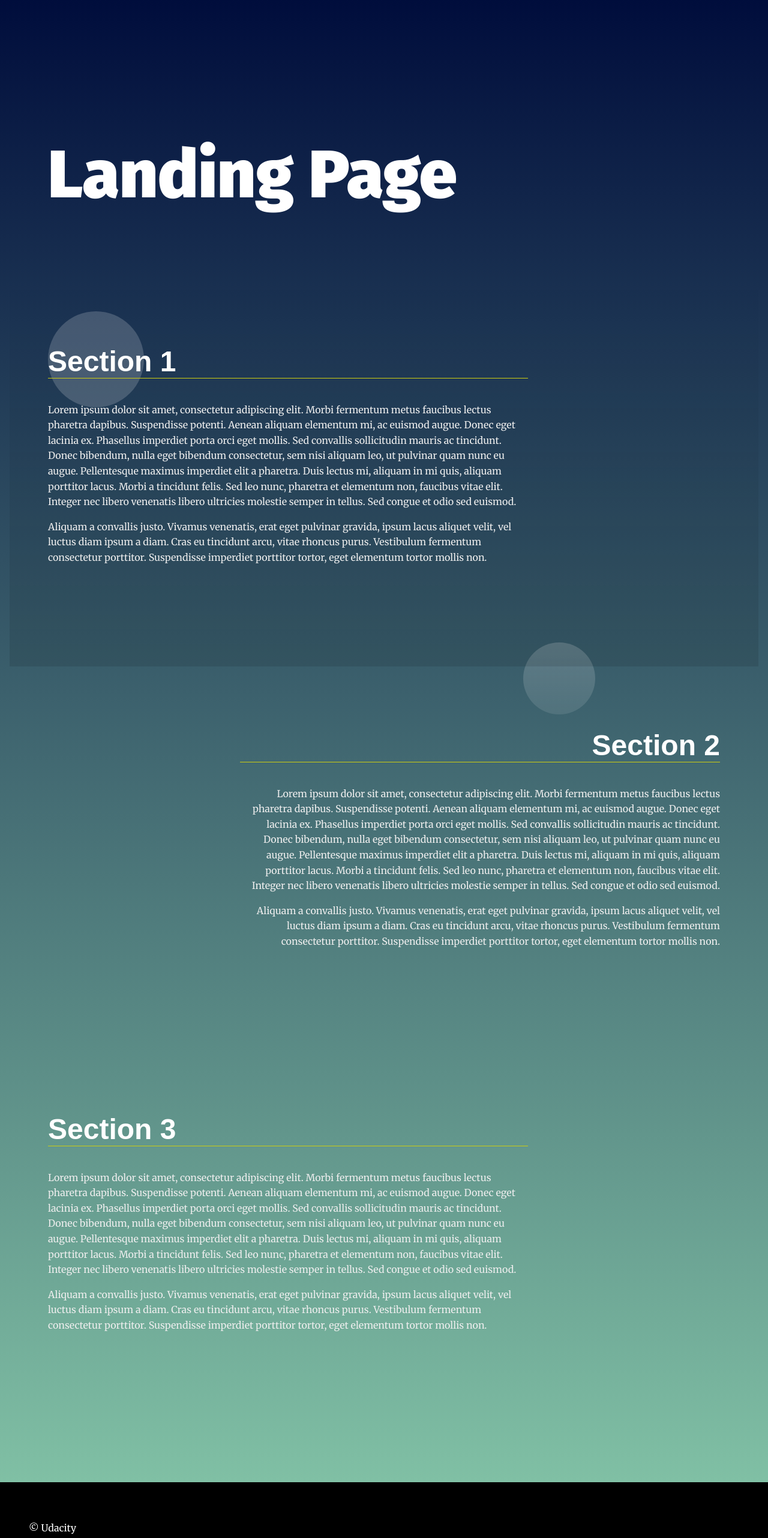
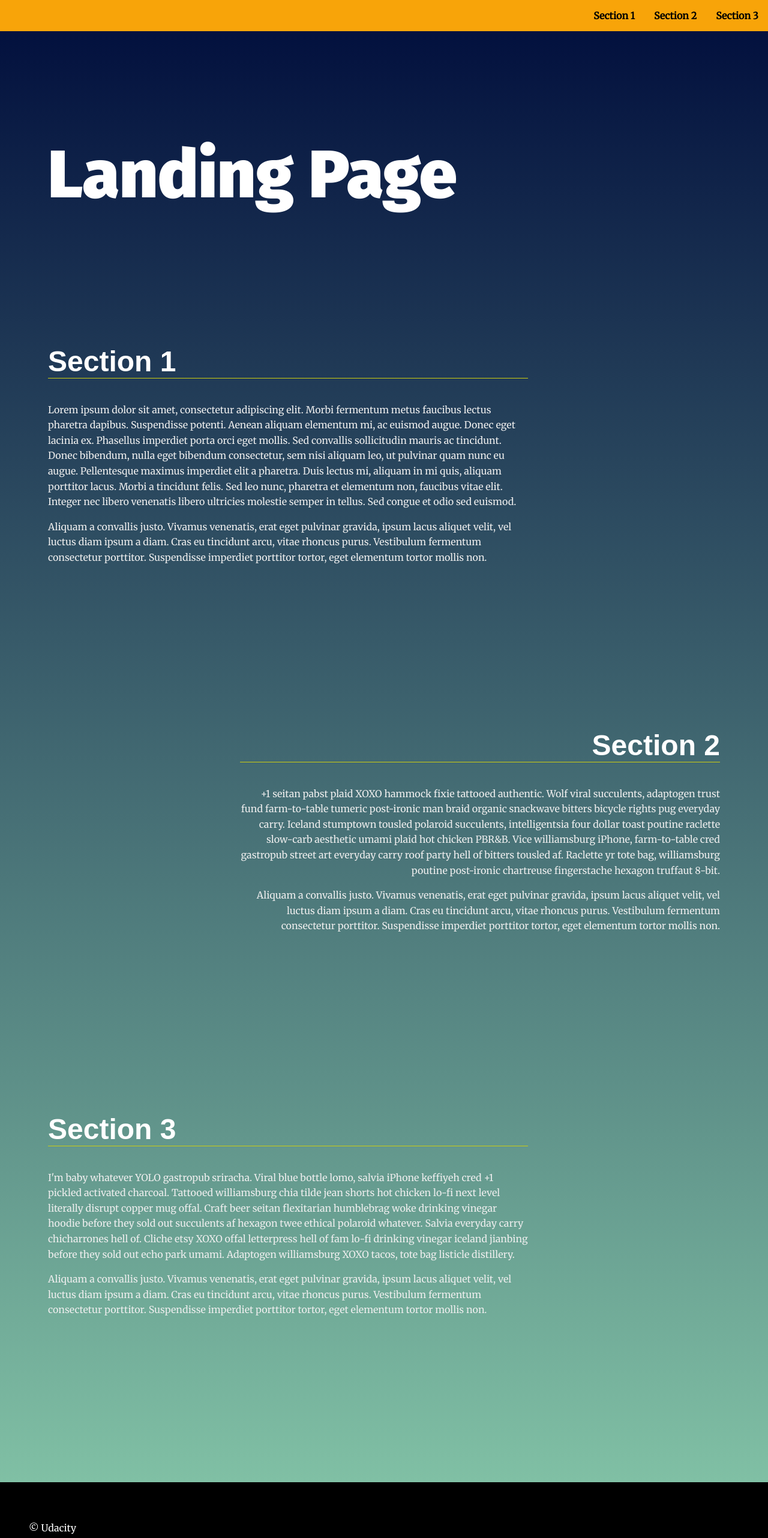
Before and after one commit to augustusCade/project2, a plain HTML site: page index.html in a window 1280 px wide. Shown: the whole page at 60% size. Drawn offline with Linux system fonts and the light colour scheme.

Commit message:
version 1 rewrite

```diff
--- a/css/styles.css
+++ b/css/styles.css
@@ -8,25 +8,29 @@
  *
 */
 
+/* ---- Base Rules ---- */
 
-/* ---- Base Rules ---- */
 body {
-    background: rgb(136,203,171);
-    background: linear-gradient(0deg, rgba(136,203,171,1) 0%, rgba(0,13,60,1) 100%);
+    background: rgb(136, 203, 171);
+    background: linear-gradient(
+      0deg,
+      rgba(136, 203, 171, 1) 0%,
+      rgba(0, 13, 60, 1) 100%
+    );
     margin: 0;
-    font-family: 'Merriweather', serif;
+    font-family: "Merriweather", serif;
     color: #fff;
   }
 
+  /* Typeography General*/
 
-/* Typeography General*/
   h1 {
-    font-family: 'Fira Sans', sans-serif;
+    font-family: "Fira Sans", sans-serif;
     font-size: 3em;
     margin: 2em 1rem;
   }
 
-@media only screen and (min-width: 35em){
+  @media only screen and (min-width: 35em) {
     h1 {
       font-size: 7em;
       margin: 2em 4rem 1em;
@@ -35,7 +39,7 @@ h1 {
 
   h2 {
     border-bottom: 1px solid #cc1;
-    font-family: 'Oxygen', Sans-Serif;
+    font-family: "Oxygen", Sans-Serif;
     font-size: 3em;
     color: #fff;
   }
@@ -46,6 +50,7 @@ p {
   }
 
   /* ---- Layout Rules ---- */
+
   main {
     margin: 10vh 1em 10vh;
   }
@@ -60,11 +65,12 @@ section {
     min-height: 80vh;
   }
 
-
   /* ---- Module Rules ---- */
 
   /* Navigation Styles*/
+
   .navbar__menu ul {
+    background-color: rgb(248, 164, 9);
     padding-left: 0;
     margin: 0;
     text-align: right;
@@ -83,12 +89,35 @@ section {
   }
 
   .navbar__menu .menu__link:hover {
-    background: #333;
+    background: rgba(190, 76, 10, 0.599);
     color: #fff;
     transition: ease 0.3s all;
   }
 
+  .navbar__menu .active {
+    color: #fff;
+    background: rgba(124, 47, 2, 0.599);
+    transition: ease 0.3s all;
+  }
+
+  @media only screen and (max-width: 420px) {
+    .navbar__menu {
+      width: 100%;
+      display: flex;
+      flex-direction: column;
+    }
+
+    .navbar__menu ul {
+      font-size: 0.5em;
+    }
+
+    .navbar__menu .menu__link {
+      padding: 1em 0.6em;
+    }
+  }
+
   /* Header Styles */
+
   .page__header {
     background: #fff;
     position: fixed;
@@ -98,25 +127,27 @@ section {
   }
 
   /* Footer Styles */
+
   .page__footer {
     background: #000;
     padding: 3em;
     color: #fff;
   }
 
-.page__footer p{
+  .page__footer p {
     color: #fff;
   }
 
+  /* ---- Theme Rules ---- */
 
-/* ---- Theme Rules ---- */
   /* Landing Container Styles */
+
   .landing__container {
     padding: 1em;
     text-align: left;
   }
 
-@media only screen and (min-width: 35em){
+  @media only screen and (min-width: 35em) {
     .landing__container {
       max-width: 50em;
       padding: 4em;
@@ -130,10 +161,13 @@ section:nth-of-type(even) .landing__container {
   }
 
   /* Background Circles */
+
   /* Note that background circles are created with psuedo elements before and after */
+
   /* Circles appear to be random do to use of :nth-of-type psuedo class */
+
   section:nth-of-type(odd) .landing__container::before {
-    content: '';
+    content: "";
     background: rgba(255, 255, 255, 0.187);
     position: absolute;
     z-index: -5;
@@ -145,9 +179,13 @@ section:nth-of-type(odd) .landing__container::before {
   }
 
   section:nth-of-type(even) .landing__container::before {
-    content: '';
-    background: rgb(255,255,255);
-    background: linear-gradient(0deg, rgba(255,255,255,.1) 0%, rgba(255,255,255,.2) 100%);
+    content: "";
+    background: rgb(255, 255, 255);
+    background: linear-gradient(
+      0deg,
+      rgba(255, 255, 255, 0.1) 0%,
+      rgba(255, 255, 255, 0.2) 100%
+    );
     position: absolute;
     top: 3em;
     right: 3em;
@@ -160,9 +198,13 @@ section:nth-of-type(even) .landing__container::before {
   }
 
   section:nth-of-type(3n) .landing__container::after {
-    content: '';
-    background: rgb(255,255,255);
-    background: linear-gradient(0deg, rgba(255,255,255,.1) 0%, rgba(255,255,255,.2) 100%);
+    content: "";
+    background: rgb(255, 255, 255);
+    background: linear-gradient(
+      0deg,
+      rgba(255, 255, 255, 0.1) 0%,
+      rgba(255, 255, 255, 0.2) 100%
+    );
     position: absolute;
     right: 0;
     bottom: 0;
@@ -175,9 +217,13 @@ section:nth-of-type(3n) .landing__container::after {
   }
 
   section:nth-of-type(3n + 1) .landing__container::after {
-    content: '';
-    background: rgb(255,255,255);
-    background: linear-gradient(0deg, rgba(255,255,255,.1) 0%, rgba(255,255,255,.2) 100%);
+    content: "";
+    background: rgb(255, 255, 255);
+    background: linear-gradient(
+      0deg,
+      rgba(255, 255, 255, 0.1) 0%,
+      rgba(255, 255, 255, 0.2) 100%
+    );
     position: absolute;
     right: 20vw;
     bottom: -5em;
@@ -189,13 +235,19 @@ section:nth-of-type(3n + 1) .landing__container::after {
     transition: ease 0.5s all;
   }
 
+  /* ---- Theme State Rules ---- */
 
-/* ---- Theme State Rules ---- */
   /* Section Active Styles */
+
   /* Note: your-active-class class is applied through javascript. You should update the class here and in the index.html to what you set in your javascript file.  */
+
   section.your-active-class {
     background: rgb(0, 0, 0);
-    background: linear-gradient(0deg, rgba(0, 0, 0, 0.1) 0%, rgba(0, 0, 0, 0) 100%);
+    background: linear-gradient(
+      0deg,
+      rgba(0, 0, 0, 0.1) 0%,
+      rgba(0, 0, 0, 0) 100%
+    );
   }
 
   section.your-active-class .landing__container::before {
@@ -209,15 +261,12 @@ section.your-active-class .landing__container::after {
   }
 
   /* Section Active Styles Keyframe Animations */
+
   @keyframes rotate {
     from {
-		transform: rotate(0deg)
-		           translate(-1em)
-		           rotate(0deg);
+      transform: rotate(0deg) translate(-1em) rotate(0deg);
     }
     to {
-		transform: rotate(360deg)
-		           translate(-1em)
-		           rotate(-360deg);
+      transform: rotate(360deg) translate(-1em) rotate(-360deg);
     }
   }
--- a/index.html
+++ b/index.html
@@ -37,7 +37,7 @@
     <section id="section2" data-nav="Section 2">
       <div class="landing__container">
         <h2>Section 2</h2>
-        <p>Lorem ipsum dolor sit amet, consectetur adipiscing elit. Morbi fermentum metus faucibus lectus pharetra dapibus. Suspendisse potenti. Aenean aliquam elementum mi, ac euismod augue. Donec eget lacinia ex. Phasellus imperdiet porta orci eget mollis. Sed convallis sollicitudin mauris ac tincidunt. Donec bibendum, nulla eget bibendum consectetur, sem nisi aliquam leo, ut pulvinar quam nunc eu augue. Pellentesque maximus imperdiet elit a pharetra. Duis lectus mi, aliquam in mi quis, aliquam porttitor lacus. Morbi a tincidunt felis. Sed leo nunc, pharetra et elementum non, faucibus vitae elit. Integer nec libero venenatis libero ultricies molestie semper in tellus. Sed congue et odio sed euismod.</p>
+        <p>+1 seitan pabst plaid XOXO hammock fixie tattooed authentic. Wolf viral succulents, adaptogen trust fund farm-to-table tumeric post-ironic man braid organic snackwave bitters bicycle rights pug everyday carry. Iceland stumptown tousled polaroid succulents, intelligentsia four dollar toast poutine raclette slow-carb aesthetic umami plaid hot chicken PBR&B. Vice williamsburg iPhone, farm-to-table cred gastropub street art everyday carry roof party hell of bitters tousled af. Raclette yr tote bag, williamsburg poutine post-ironic chartreuse fingerstache hexagon truffaut 8-bit.</p>
 
         <p>Aliquam a convallis justo. Vivamus venenatis, erat eget pulvinar gravida, ipsum lacus aliquet velit, vel luctus diam ipsum a diam. Cras eu tincidunt arcu, vitae rhoncus purus. Vestibulum fermentum consectetur porttitor. Suspendisse imperdiet porttitor tortor, eget elementum tortor mollis non.</p>
       </div>
@@ -45,7 +45,7 @@
     <section id="section3" data-nav="Section 3">
       <div class="landing__container">
         <h2>Section 3</h2>
-        <p>Lorem ipsum dolor sit amet, consectetur adipiscing elit. Morbi fermentum metus faucibus lectus pharetra dapibus. Suspendisse potenti. Aenean aliquam elementum mi, ac euismod augue. Donec eget lacinia ex. Phasellus imperdiet porta orci eget mollis. Sed convallis sollicitudin mauris ac tincidunt. Donec bibendum, nulla eget bibendum consectetur, sem nisi aliquam leo, ut pulvinar quam nunc eu augue. Pellentesque maximus imperdiet elit a pharetra. Duis lectus mi, aliquam in mi quis, aliquam porttitor lacus. Morbi a tincidunt felis. Sed leo nunc, pharetra et elementum non, faucibus vitae elit. Integer nec libero venenatis libero ultricies molestie semper in tellus. Sed congue et odio sed euismod.</p>
+        <p>I'm baby whatever YOLO gastropub sriracha. Viral blue bottle lomo, salvia iPhone keffiyeh cred +1 pickled activated charcoal. Tattooed williamsburg chia tilde jean shorts hot chicken lo-fi next level literally disrupt copper mug offal. Craft beer seitan flexitarian humblebrag woke drinking vinegar hoodie before they sold out succulents af hexagon twee ethical polaroid whatever. Salvia everyday carry chicharrones hell of. Cliche etsy XOXO offal letterpress hell of fam lo-fi drinking vinegar iceland jianbing before they sold out echo park umami. Adaptogen williamsburg XOXO tacos, tote bag listicle distillery.</p>
 
         <p>Aliquam a convallis justo. Vivamus venenatis, erat eget pulvinar gravida, ipsum lacus aliquet velit, vel luctus diam ipsum a diam. Cras eu tincidunt arcu, vitae rhoncus purus. Vestibulum fermentum consectetur porttitor. Suspendisse imperdiet porttitor tortor, eget elementum tortor mollis non.</p>
       </div>
@@ -54,6 +54,6 @@
   <footer class="page__footer">
     <p>&copy Udacity</p>
   </footer>
-
+<script src="js/app.js"></script>
 </body>
 </html>
--- a/js/app.js
+++ b/js/app.js
@@ -18,10 +18,7 @@
  *
 */
 
-const navList = document.querySelector('#navbar__list');
-const navBar = document.getElementById("navbar__list");
-
-
+const sections = document.querySelectorAll("section");
 
 /**
  * End Global Variables
@@ -37,11 +34,49 @@ const navBar = document.getElementById("navbar__list");
  *
 */
 
+function createNavLink(section) {
+    const li = document.createElement("li");
+    const aElem = document.createElement("a");
+    const link = `#${section.id}`;
+    const name = section.getAttribute("data-nav");
+
+    aElem.setAttribute("href", link);
+    aElem.setAttribute("class", `menu__link ${section.id}`);
+
+    aElem.textContent = name;
+    li.appendChild(aElem);
+    return li;
+}
+
 // build the nav
 
+function buildNavMenuMenu() {
+    const nav = document.getElementById("navbar__list");
 
+    for (const section of sections) {
+      const linkElement = createNavLink(section);
+      nav.appendChild(linkElement);
+    }
+  }
 // Add class 'active' to section when near top of viewport
 
+function makeActive() {
+    for (const section of sections) {
+      const box = section.getBoundingClientRect();
+      // console.log(section.getAttribute("id"));
+      // console.log("rect", box);
+
+      if (box.top <= 150 && box.bottom >= 150) {
+        const liName = section.getAttribute("id");
+        document.querySelector(`.${liName}`).classList.add("active");
+        section.classList.add("your-active-class");
+      } else {
+        const liName = section.getAttribute("id");
+        document.querySelector(`.${liName}`).classList.remove("active");
+        section.classList.remove("your-active-class");
+      }
+    }
+  }
 
 // Scroll to anchor ID using scrollTO event
 
@@ -54,6 +89,29 @@ const navBar = document.getElementById("navbar__list");
 
 // Build menu
 
+document.addEventListener("DOMContentLoaded", function() {
+
+    //Build navigation menu based on no of section
+    buildNavMenuMenu();
+
 // Scroll to section on link click
 
+const lis = document.querySelectorAll(".menu__link");
+
+lis.forEach(function(li) {
+    li.addEventListener("click", function(event) {
+      event.preventDefault();
+      // Scroll to anchor ID using scrollTO event
+      document.querySelector(this.getAttribute("href")).scrollIntoView({
+        behavior: "smooth"
+      });
+    });
+  });
+
 // Set sections as active
+
+document.addEventListener("scroll", function () {
+    makeActive();
+});
+
+});
```
Lines whose indentation alone changed are shown as unchanged.
